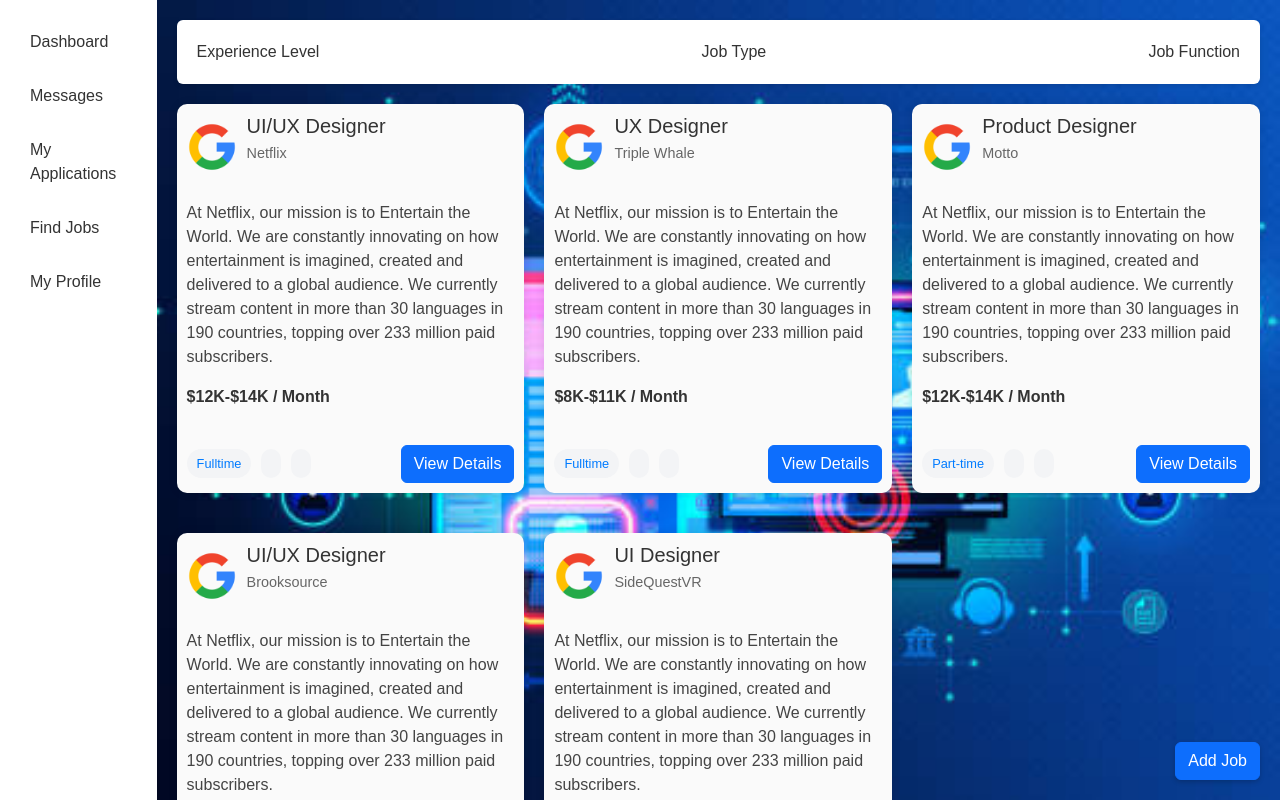
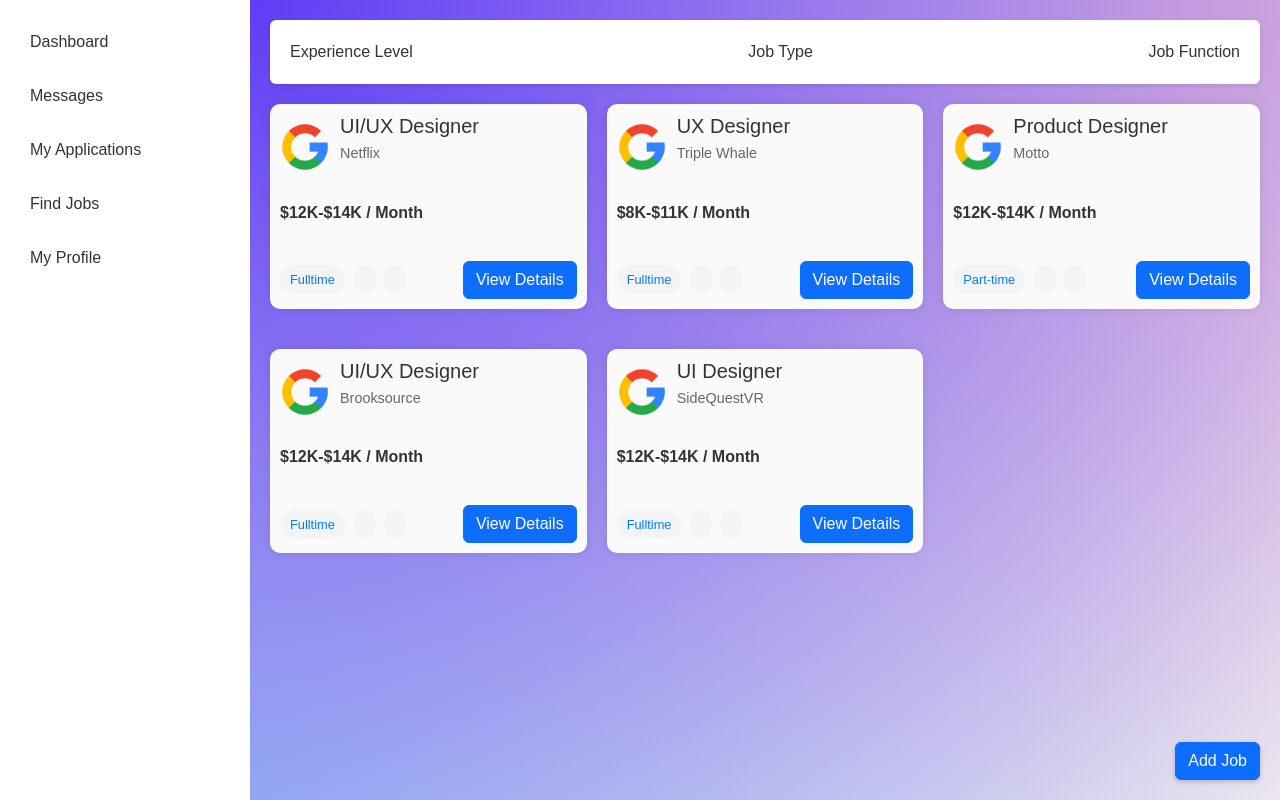
Before and after one commit to SWEN-732-Team-5/Appli-Tracker, a React (Create React App) app in the folder applitrackerproject/: page / in a window 1280 px wide. Built offline with nearby package versions, Linux system fonts and the light colour scheme.

Commit message:
dashboard modifications

```diff
--- a/applitrackerproject/src/components/Dashboard.css
+++ b/applitrackerproject/src/components/Dashboard.css
@@ -30,8 +30,11 @@
   flex-grow: 1;
   padding: 20px;
   overflow-y: auto;
-  background-image: url('./img/d1.jpg');
-  background-repeat: no-repeat;
+  /* background-image: url('./img/d1.jpg'); */
+  background-image:
+  radial-gradient(at top left, #603cf4, transparent),
+  radial-gradient(at top right, #f7ccd3, transparent),
+  radial-gradient(at bottom left, #A7D3F2, transparent);  background-repeat: no-repeat;
   background-size: cover; /* Cover the entire area */
   background-position: center;
   /* background: #f0f2f5; */
--- a/applitrackerproject/src/components/JobCard.js
+++ b/applitrackerproject/src/components/JobCard.js
@@ -21,7 +21,7 @@
         </div>
       </div>
       <div className="job-description">
-        <p>{job.description}</p>
+        {/* <p>{job.description}</p> */}
         <p className="job-salary">{job.salary}</p>
 
       </div>
```
